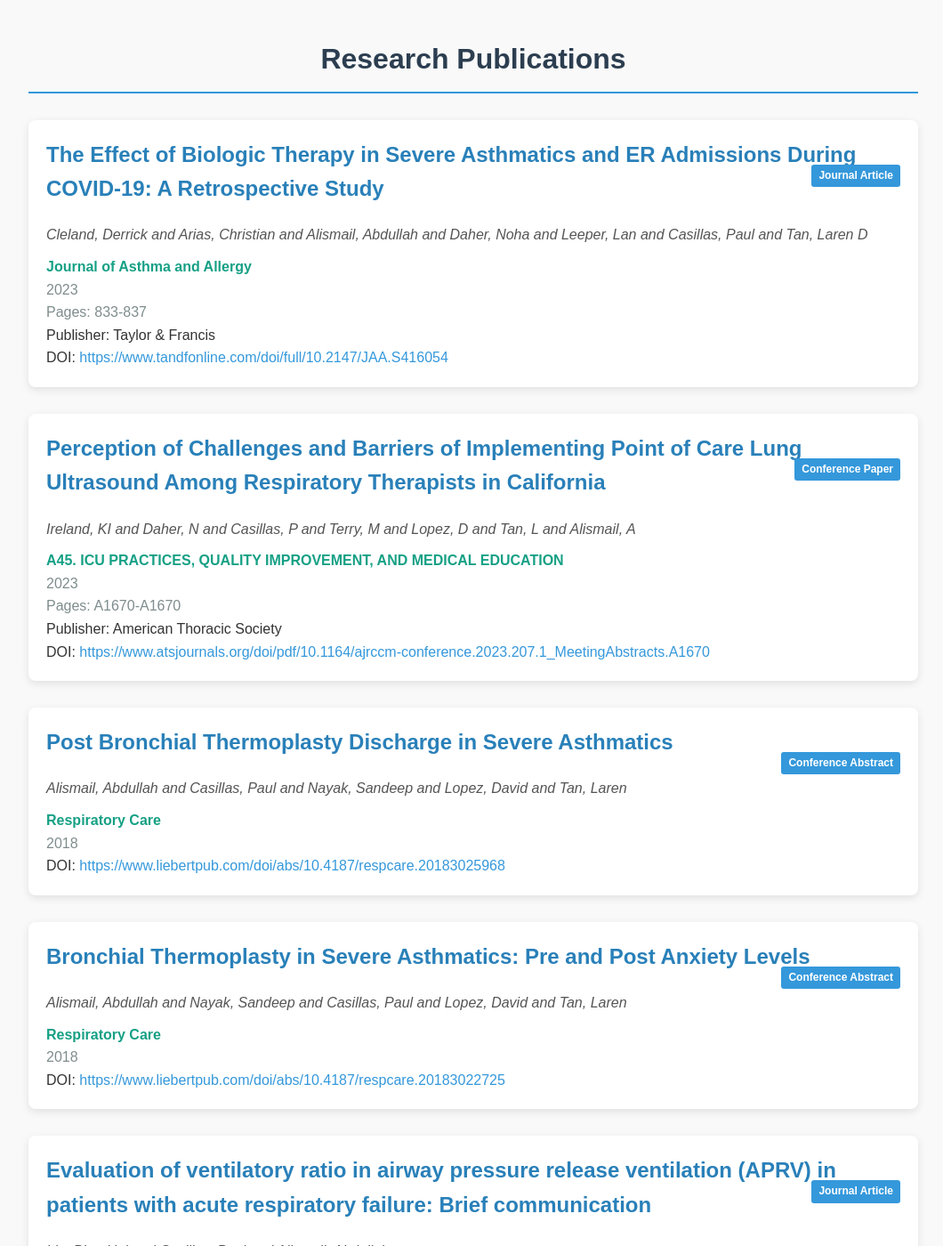
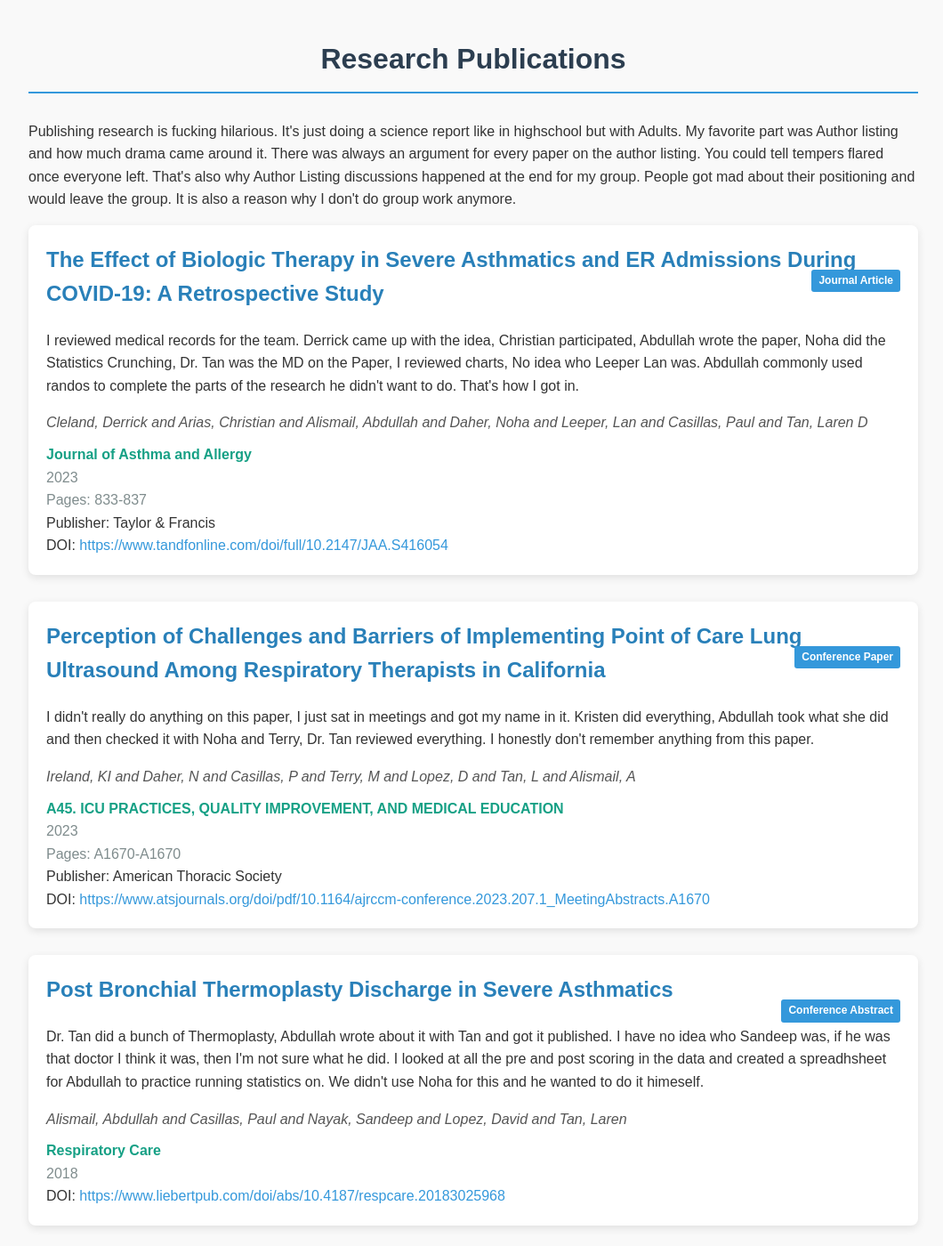
Before and after one commit to ZBZFirst/info, a Jekyll site: the page mypublishments.html, which Jekyll copies as it is, in a window 1280 px wide and 1400 px high. Shown: the whole window at 89% size, without its empty margins (108-1168 px from the left). Built offline with Jekyll 4.4.1, drawn with Linux system fonts in a browser that asks for light colours; some of the changed text lies outside the part shown.

Commit message:
Update mypublishments.html

```diff
--- a/mypublishments.html
+++ b/mypublishments.html
@@ -110,11 +110,12 @@
 </head>
 <body>
     <h1>Research Publications</h1>
-
+    <p>Publishing research is fucking hilarious. It's just doing a science report like in highschool but with Adults. My favorite part was Author listing and how much drama came around it. There was always an argument for every paper on the author listing. You could tell tempers flared once everyone left. That's also why Author Listing discussions happened at the end for my group. People got mad about their positioning and would leave the group. It is also a reason why I don't do group work anymore.</p>
     <!-- Publication 1 -->
     <div class="publication">
         <span class="publication-type">Journal Article</span>
         <h2>The Effect of Biologic Therapy in Severe Asthmatics and ER Admissions During COVID-19: A Retrospective Study</h2>
+        <p>I reviewed medical records for the team. Derrick came up with the idea, Christian participated, Abdullah wrote the paper, Noha did the Statistics Crunching, Dr. Tan was the MD on the Paper, I reviewed charts, No idea who Leeper Lan was. Abdullah commonly used randos to complete the parts of the research he didn't want to do. That's how I got in.</p>
         <div class="authors">Cleland, Derrick and Arias, Christian and Alismail, Abdullah and Daher, Noha and Leeper, Lan and Casillas, Paul and Tan, Laren D</div>
         <div class="journal">Journal of Asthma and Allergy</div>
         <div class="year">2023</div>
@@ -127,6 +128,7 @@
     <div class="publication">
         <span class="publication-type">Conference Paper</span>
         <h2>Perception of Challenges and Barriers of Implementing Point of Care Lung Ultrasound Among Respiratory Therapists in California</h2>
+        <p>I didn't really do anything on this paper, I just sat in meetings and got my name in it. Kristen did everything, Abdullah took what she did and then checked it with Noha and Terry, Dr. Tan reviewed everything. I honestly don't remember anything from this paper.</p>
         <div class="authors">Ireland, KI and Daher, N and Casillas, P and Terry, M and Lopez, D and Tan, L and Alismail, A</div>
         <div class="journal">A45. ICU PRACTICES, QUALITY IMPROVEMENT, AND MEDICAL EDUCATION</div>
         <div class="year">2023</div>
@@ -140,6 +142,7 @@
     <div class="publication">
         <span class="publication-type">Conference Abstract</span>
         <h2>Post Bronchial Thermoplasty Discharge in Severe Asthmatics</h2>
+        <p>Dr. Tan did a bunch of Thermoplasty, Abdullah wrote about it with Tan and got it published. I have no idea who Sandeep was, if he was that doctor I think it was, then I'm not sure what he did. I looked at all the pre and post scoring in the data and created a spreadhsheet for Abdullah to practice running statistics on. We didn't use Noha for this and he wanted to do it himeself.</p>
         <div class="authors">Alismail, Abdullah and Casillas, Paul and Nayak, Sandeep and Lopez, David and Tan, Laren</div>
         <div class="journal">Respiratory Care</div>
         <div class="year">2018</div>
@@ -163,6 +166,7 @@
         <span class="publication-type">Journal Article</span>
         <h2>Evaluation of ventilatory ratio in airway pressure release ventilation (APRV) in patients with acute respiratory failure: Brief communication</h2>
         <div class="authors">Liu, Ping-Hui and Casillas, Paul and Alismail, Abdullah</div>
+        <p>I was the formal PI on this one but I had no idea what I was doing. Abdullah helped me out a lot so he took the PI spot in the authorship list. I still have a problem with the fact that he never addressed it formally. Thats Abdullah for ya.</p>
         <div class="journal">Respiratory Medicine</div>
         <div class="year">2023</div>
         <div class="volume">Volume: 219</div>
@@ -175,6 +179,7 @@
     <div class="publication">
         <span class="publication-type">Conference Paper</span>
         <h2>Sleep Knowledge and Perception of Health Care Professional Students in a Faith Based Health Institution</h2>
+        <p>This study made no sense. We just did it to submit to ATS, I got a student scholar award for it. Kind of like that time that I did model UN, I had no idea what I was doing but they gave me an award. I believe ATS Scholarship is the participation award for students in an M.S. Program. The truly weird part was Dinkfield's involvement, she was a journalism major who was Abdullahs barista from starbucks at the time.</p>
         <div class="authors">Alismail, A and Sari, I and Casillas, P and Dinkfeld, T</div>
         <div class="journal">A38. UNDERSTANDING CARE DELIVERY AND OUTCOMES IN OBSTRUCTIVE SLEEP APNEA</div>
         <div class="year">2018</div>
```
